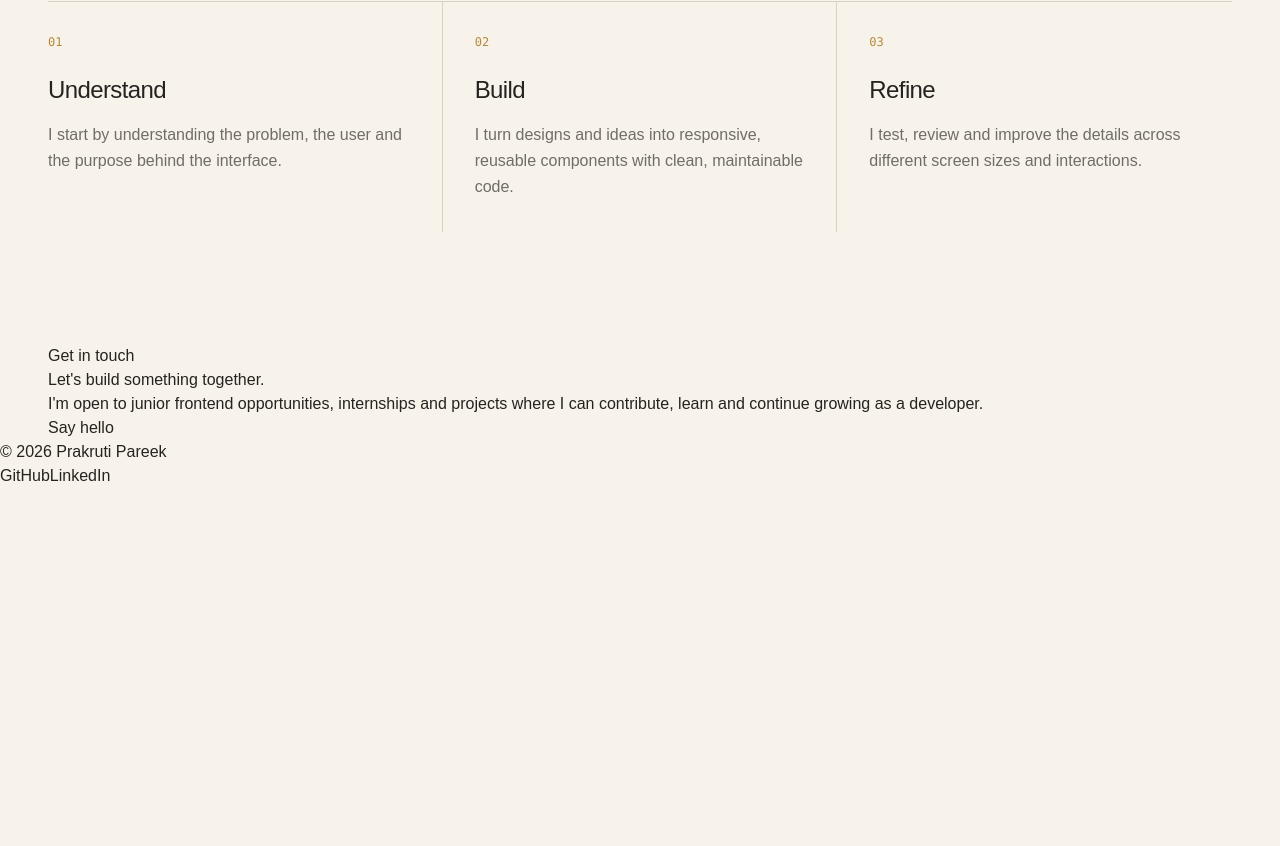
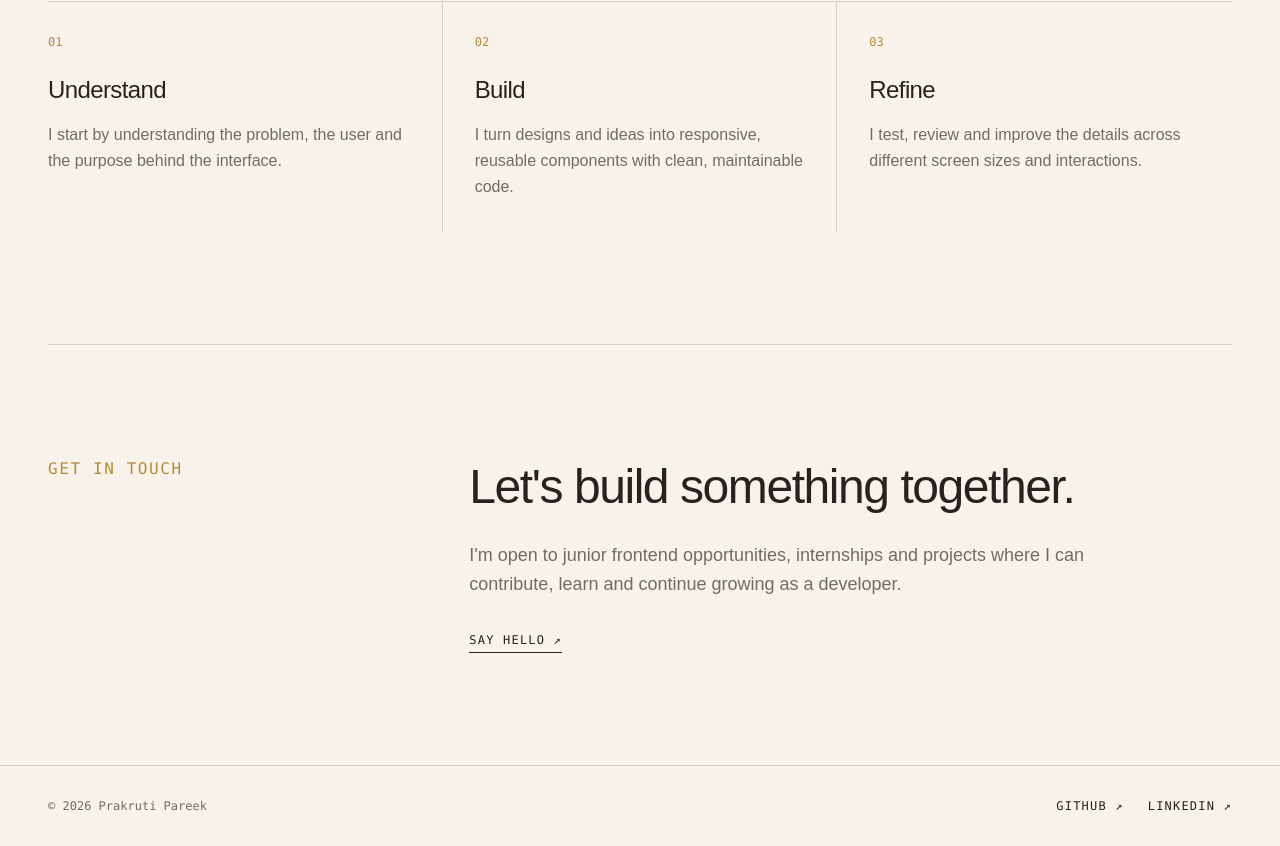
Before and after one commit to PrakrutiPareek/pp--portfolio, a Next.js app: page / in a window 1280 px wide. Shown: the part 3554-4400 px from the top of the page. Before the commit the page ends 4042 px from the top, so only its background shows below. Built offline with nearby package versions, Linux system fonts and the light colour scheme.

Commit message:
feat: style contact and footer sections

```diff
--- a/src/app/components/Contact.tsx
+++ b/src/app/components/Contact.tsx
@@ -1,16 +1,32 @@
 export default function Contact() {
   return (
-    <section id="contact">
-      <p>Get in touch</p>
+    <section id="contact" className="border-t border-(--border) py-20 md:py-28">
+      <div className="grid gap-10 md:grid-cols-[1fr_2fr] md:items-start">
+        <div>
+          <p className="font-mono text-md uppercase tracking-widest text-(--accent)">
+            Get in touch
+          </p>
+        </div>
 
-      <h2>Let&apos;s build something together.</h2>
+        <div>
+          <h2 className="max-w-3xl text-3xl font-medium leading-tight tracking-[-0.03em] md:text-5xl">
+            Let&apos;s build something together.
+          </h2>
 
-      <p>
-        I&apos;m open to junior frontend opportunities, internships and projects
-        where I can contribute, learn and continue growing as a developer.
-      </p>
+          <p className="mt-6 max-w-2xl text-lg leading-relaxed text-(--muted)">
+            I&apos;m open to junior frontend opportunities, internships and
+            projects where I can contribute, learn and continue growing as a
+            developer.
+          </p>
 
-      <a href="mailto:prakruti.kapadia@gmail.com">Say hello</a>
+          <a
+            href="mailto:your-email@example.com"
+            className="mt-8 inline-block border-b border-(--foreground) pb-1 font-mono text-xs uppercase tracking-widest transition-opacity hover:opacity-60"
+          >
+            Say hello ↗
+          </a>
+        </div>
+      </div>
     </section>
   );
 }
--- a/src/app/components/Footer.tsx
+++ b/src/app/components/Footer.tsx
@@ -1,23 +1,27 @@
 export default function Footer() {
   return (
-    <footer>
-      <p>© {new Date().getFullYear()} Prakruti Pareek</p>
+    <footer className="mx-auto flex max-w-7xl flex-col gap-4 border-t border-(--border) px-6 py-8 md:flex-row md:items-center md:justify-between md:px-10 lg:px-12">
+      <p className="font-mono text-xs text-(--muted)">
+        © {new Date().getFullYear()} Prakruti Pareek
+      </p>
 
-      <div>
+      <div className="flex gap-6 font-mono text-xs uppercase tracking-widest">
         <a
-          href="https://github.com/PrakrutiPareek"
+          href="https://github.com/YOUR_USERNAME"
           target="_blank"
           rel="noopener noreferrer"
+          className="text-(--muted) transition-colors hover:text-(--foreground)"
         >
-          GitHub
+          GitHub ↗
         </a>
 
         <a
-          href="https://www.linkedin.com/in/prakruti-pareek"
+          href="https://www.linkedin.com/in/YOUR_USERNAME"
           target="_blank"
           rel="noopener noreferrer"
+          className="text-(--muted) transition-colors hover:text-(--foreground)"
         >
-          LinkedIn
+          LinkedIn ↗
         </a>
       </div>
     </footer>
```
